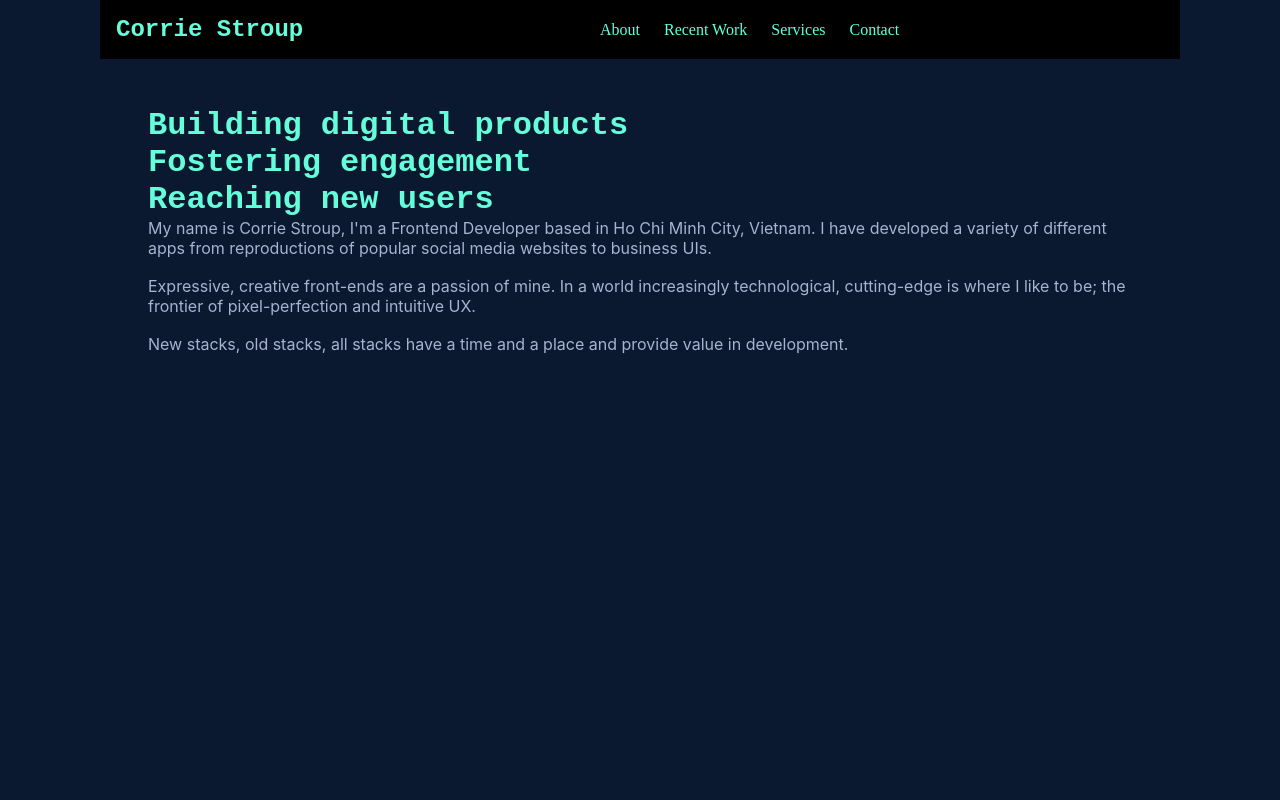
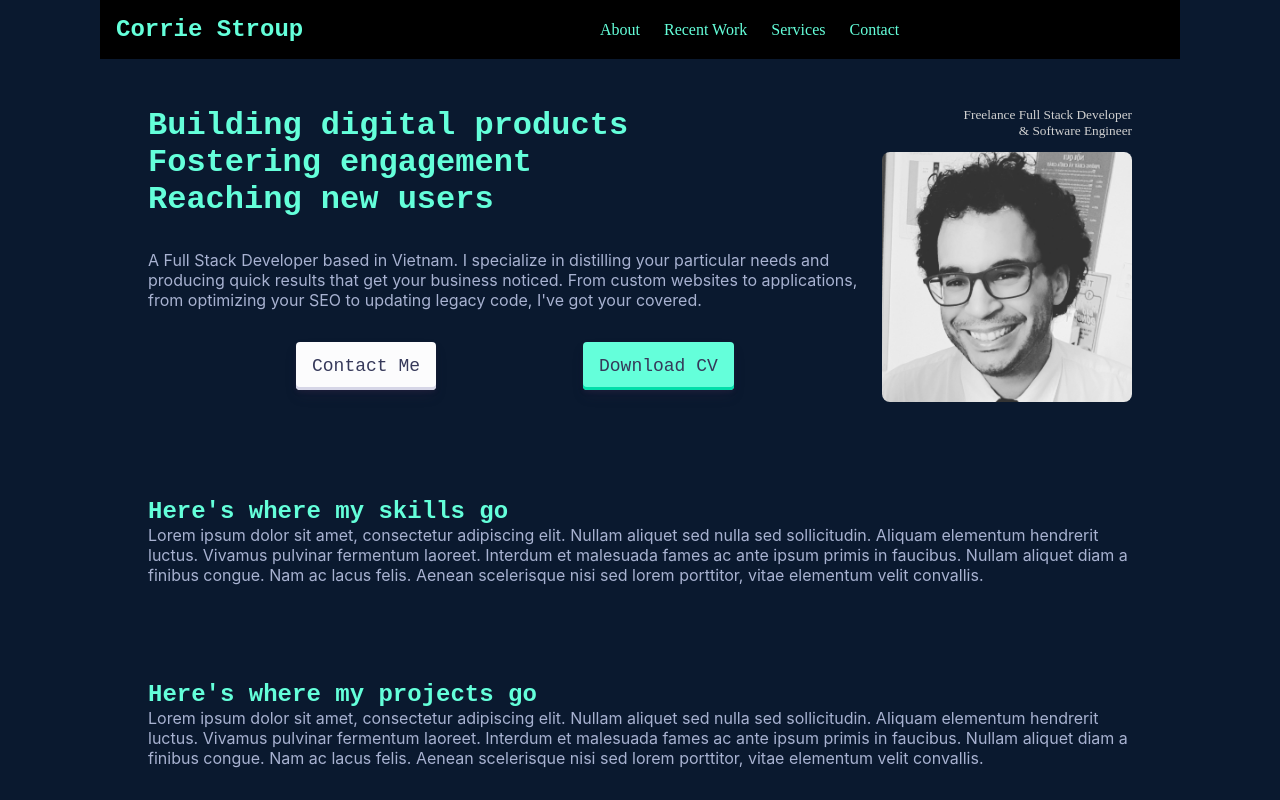
Before and after one commit to Cililocwee/portfolio, a React (Vite) app: page / in a window 1280 px wide. Shown: the top 800 px of the page. Built offline with nearby package versions, Linux system fonts and the light colour scheme.

Commit message:
Section structure established, Hero implemented

```diff
--- a/src/App.jsx
+++ b/src/App.jsx
@@ -1,5 +1,8 @@
 import "./App.css";
+import Contact from "./components/Contact";
 import Navigation from "./components/Navigation";
+import Projects from "./components/Projects";
+import Skills from "./components/Skills";
 
 import Introduction from "./sections/Introduction";
 
@@ -8,6 +11,9 @@ function App() {
     <div className="App">
       <Navigation />
       <Introduction />
+      <Skills />
+      <Projects />
+      <Contact />
     </div>
   );
 }
--- /dev/null
+++ b/src/components/Contact.jsx
@@ -0,0 +1,17 @@
+import React from "react";
+
+export default function Contact() {
+  return (
+    <div id="contact" className="section">
+      <h2>Here's where my contact information goes</h2>
+      <p>
+        Lorem ipsum dolor sit amet, consectetur adipiscing elit. Nullam aliquet
+        sed nulla sed sollicitudin. Aliquam elementum hendrerit luctus. Vivamus
+        pulvinar fermentum laoreet. Interdum et malesuada fames ac ante ipsum
+        primis in faucibus. Nullam aliquet diam a finibus congue. Nam ac lacus
+        felis. Aenean scelerisque nisi sed lorem porttitor, vitae elementum
+        velit convallis.
+      </p>
+    </div>
+  );
+}
--- /dev/null
+++ b/src/components/Hero.jsx
@@ -0,0 +1,31 @@
+import React from "react";
+import ProfilePicture from "../assets/profilepicture.jpg";
+import IntroductionButtons from "./IntroductionButtons";
+// import "./components.css";
+
+export default function Hero() {
+  return (
+    <div id="hero">
+      <div id="headline">
+        <h1>
+          Building digital products <br /> Fostering engagement <br /> Reaching
+          new users
+        </h1>
+        <p>
+          A Full Stack Developer based in Vietnam. I specialize in distilling
+          your particular needs and producing quick results that get your
+          business noticed. From custom websites to applications, from
+          optimizing your SEO to updating legacy code, I've got your covered.
+        </p>
+        <IntroductionButtons />
+      </div>
+
+      <div id="profile-picture">
+        <small>
+          Freelance Full Stack Developer <br />& Software Engineer
+        </small>
+        <img src={ProfilePicture} alt="Corrie Stroup" />
+      </div>
+    </div>
+  );
+}
--- /dev/null
+++ b/src/components/IntroductionButtons.jsx
@@ -0,0 +1,10 @@
+import React from "react";
+
+export default function IntroductionButtons() {
+  return (
+    <div id="introduction-buttons">
+      <button className="button-30">Contact Me</button>
+      <button className="button-30">Download CV</button>
+    </div>
+  );
+}
--- /dev/null
+++ b/src/components/Projects.jsx
@@ -0,0 +1,18 @@
+import React from "react";
+
+export default function Projects() {
+  return (
+    <div id="projects" className="section">
+      <h2>Here's where my projects go</h2>
+
+      <p>
+        Lorem ipsum dolor sit amet, consectetur adipiscing elit. Nullam aliquet
+        sed nulla sed sollicitudin. Aliquam elementum hendrerit luctus. Vivamus
+        pulvinar fermentum laoreet. Interdum et malesuada fames ac ante ipsum
+        primis in faucibus. Nullam aliquet diam a finibus congue. Nam ac lacus
+        felis. Aenean scelerisque nisi sed lorem porttitor, vitae elementum
+        velit convallis.
+      </p>
+    </div>
+  );
+}
--- /dev/null
+++ b/src/components/Skills.jsx
@@ -0,0 +1,17 @@
+import React from "react";
+
+export default function Skills() {
+  return (
+    <div id="skills" className="section">
+      <h2>Here's where my skills go</h2>
+      <p>
+        Lorem ipsum dolor sit amet, consectetur adipiscing elit. Nullam aliquet
+        sed nulla sed sollicitudin. Aliquam elementum hendrerit luctus. Vivamus
+        pulvinar fermentum laoreet. Interdum et malesuada fames ac ante ipsum
+        primis in faucibus. Nullam aliquet diam a finibus congue. Nam ac lacus
+        felis. Aenean scelerisque nisi sed lorem porttitor, vitae elementum
+        velit convallis.
+      </p>
+    </div>
+  );
+}
--- a/src/components/components.css
+++ b/src/components/components.css
@@ -17,3 +17,94 @@ nav {
     text-decoration: none;
   }
 }
+
+#hero {
+  display: flex;
+
+  #headline {
+    display: flex;
+    flex-direction: column;
+    gap: 2em;
+  }
+
+  #profile-picture {
+    width: fit-content;
+    display: flex;
+    flex-direction: column;
+    justify-content: center;
+
+    small {
+      margin-left: auto;
+      text-align: right;
+      padding-bottom: 1em;
+    }
+
+    img {
+      width: 250px;
+      border-radius: 8px;
+      box-shadow: none; /*Add in box shadow */
+    }
+  }
+}
+
+#introduction-buttons {
+  display: flex;
+  width: 100%;
+  justify-content: space-evenly;
+  /* margin-top: 2em; */
+
+  button {
+    align-items: center;
+    appearance: none;
+    background-color: #fcfcfd;
+    border-radius: 4px;
+    border-width: 0;
+    box-shadow: rgba(45, 35, 66, 0.4) 0 2px 4px,
+      rgba(45, 35, 66, 0.3) 0 7px 13px -3px, #d6d6e7 0 -3px 0 inset;
+    box-sizing: border-box;
+    color: #36395a;
+    cursor: pointer;
+    display: inline-flex;
+    font-family: "JetBrains Mono", monospace;
+    height: 48px;
+    justify-content: center;
+    line-height: 1;
+    list-style: none;
+    overflow: hidden;
+    padding-left: 16px;
+    padding-right: 16px;
+    position: relative;
+    text-align: left;
+    text-decoration: none;
+    transition: box-shadow 0.15s, transform 0.15s;
+    user-select: none;
+    -webkit-user-select: none;
+    touch-action: manipulation;
+    white-space: nowrap;
+    will-change: box-shadow, transform;
+    font-size: 18px;
+  }
+
+  button:nth-child(2),
+  button:nth-child(2):hover {
+    background-color: var(--light-green);
+    box-shadow: rgba(45, 35, 66, 0.4) 0 2px 4px,
+      rgba(45, 35, 66, 0.3) 0 7px 13px -3px, #02deaa 0 -3px 0 inset;
+  }
+
+  button:focus {
+    box-shadow: #d6d6e7 0 0 0 1.5px inset, rgba(45, 35, 66, 0.4) 0 2px 4px,
+      rgba(45, 35, 66, 0.3) 0 7px 13px -3px, #d6d6e7 0 -3px 0 inset;
+  }
+
+  button:hover {
+    box-shadow: rgba(45, 35, 66, 0.4) 0 4px 8px,
+      rgba(45, 35, 66, 0.3) 0 7px 13px -3px, #d6d6e7 0 -3px 0 inset;
+    transform: translateY(-2px);
+  }
+
+  button:active {
+    box-shadow: #d6d6e7 0 3px 7px inset;
+    transform: translateY(2px);
+  }
+}
--- a/src/sections/Introduction.jsx
+++ b/src/sections/Introduction.jsx
@@ -1,29 +1,11 @@
 import React from "react";
 import "./sections.css";
+import Hero from "../components/Hero";
+
 export default function Introduction() {
   return (
     <div id="introduction" className="section">
-      <h1>
-        Building digital products <br /> Fostering engagement <br /> Reaching
-        new users
-      </h1>
-      <p>
-        My name is <span className="highlight">Corrie Stroup</span>, I'm a
-        Frontend Developer based in Ho Chi Minh City, Vietnam. I have developed
-        a variety of different apps from reproductions of popular social media
-        websites to business UIs.
-      </p>
-      <br />
-      <p>
-        <span className="highlight">Expressive, creative front-ends</span> are a
-        passion of mine. In a world increasingly technological, cutting-edge is
-        where I like to be; the frontier of pixel-perfection and intuitive UX.
-      </p>
-      <br />
-      <p>
-        New stacks, old stacks, all stacks have a time and a place and provide
-        value in development.
-      </p>
+      <Hero />
     </div>
   );
 }
```
